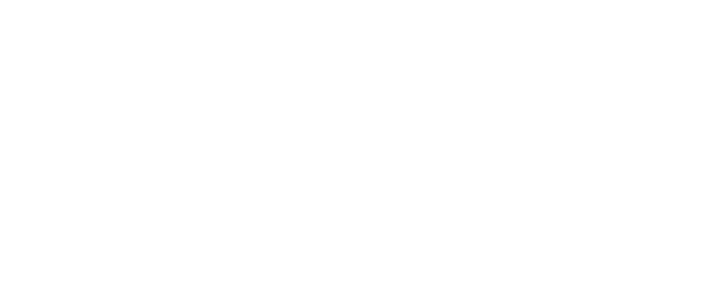
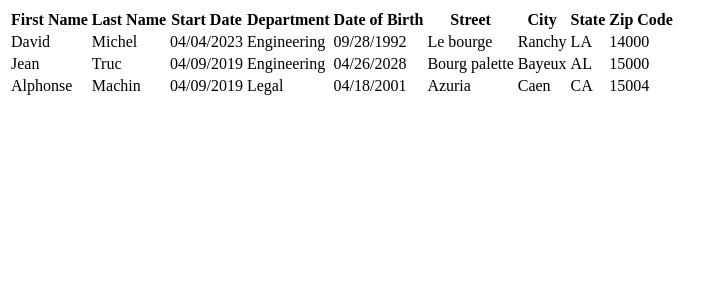
Before and after one commit to david-mi/DAJR_React_Table, a React (Vite) app: page / in a window 1280 px wide. Shown: the top 300 px of the page, without its empty margins (0-725 px from the left). Built offline with nearby package versions, Linux system fonts and the light colour scheme.

Commit message:
feat: implement basic table from react-table, with data retrieved from jQuery app #2

```diff
--- a/package.json
+++ b/package.json
@@ -10,11 +10,13 @@
   },
   "dependencies": {
     "react": "^18.2.0",
-    "react-dom": "^18.2.0"
+    "react-dom": "^18.2.0",
+    "react-table": "^7.8.0"
   },
   "devDependencies": {
     "@types/react": "^18.0.28",
     "@types/react-dom": "^18.0.11",
+    "@types/react-table": "^7.7.14",
     "@vitejs/plugin-react": "^3.1.0",
     "typescript": "^4.9.3",
     "vite": "^4.2.0"
--- a/src/App.tsx
+++ b/src/App.tsx
@@ -1,8 +1,9 @@
-const App = () => {
+import { data, columns } from "./dataTable"
+import Table from "./Table"
 
+function App() {
   return (
-    <div className="app">
-    </div>
+    <Table columns={columns} data={data} />
   )
 }
 
--- /dev/null
+++ b/src/Table.tsx
@@ -0,0 +1,68 @@
+import { useTable, useSortBy } from "react-table"
+
+interface Props {
+  data: {
+    [key: string]: string
+  },
+  columns: {
+    Header: string,
+    accessor: string
+  }[]
+}
+
+function Table({ columns, data }: Props) {
+  const {
+    getTableProps,
+    getTableBodyProps,
+    headerGroups,
+    rows,
+    prepareRow,
+  } = useTable(
+    {
+      columns,
+      data,
+    },
+    useSortBy,
+  )
+
+
+  return (
+    <>
+      <table {...getTableProps()}>
+        <thead>
+          {headerGroups.map(headerGroup => (
+            <tr {...headerGroup.getHeaderGroupProps()}>
+              {headerGroup.headers.map(column => (
+                <th {...column.getHeaderProps(column.getSortByToggleProps())}>
+                  {column.render('Header')}
+                  {/* Add a sort direction indicator */}
+                  <span>
+                    {column.isSorted
+                      ? column.isSortedDesc
+                        ? ' 🔽'
+                        : ' 🔼'
+                      : ''}
+                  </span>
+                </th>
+              ))}
+            </tr>
+          ))}
+        </thead>
+        <tbody {...getTableBodyProps()}>
+          {rows.map((row, i) => {
+            prepareRow(row)
+            return (
+              <tr {...row.getRowProps()}>
+                {row.cells.map(cell => {
+                  return <td {...cell.getCellProps()}>{cell.render('Cell')}</td>
+                })}
+              </tr>
+            )
+          })}
+        </tbody>
+      </table>
+    </>
+  )
+}
+
+export default Table
--- /dev/null
+++ b/src/dataTable.ts
@@ -0,0 +1,74 @@
+export const data = [
+  {
+    "firstName": "David",
+    "lastName": "Michel",
+    "dateOfBirth": "09/28/1992",
+    "startDate": "04/04/2023",
+    "department": "Engineering",
+    "street": "Le bourge",
+    "city": "Ranchy",
+    "state": "LA",
+    "zipCode": "14000"
+  },
+  {
+    "firstName": "Jean",
+    "lastName": "Truc",
+    "dateOfBirth": "04/26/2028",
+    "startDate": "04/09/2019",
+    "department": "Engineering",
+    "street": "Bourg palette",
+    "city": "Bayeux",
+    "state": "AL",
+    "zipCode": "15000"
+  },
+  {
+    "firstName": "Alphonse",
+    "lastName": "Machin",
+    "dateOfBirth": "04/18/2001",
+    "startDate": "04/09/2019",
+    "department": "Legal",
+    "street": "Azuria",
+    "city": "Caen",
+    "state": "CA",
+    "zipCode": "15004"
+  }
+]
+
+export const columns = [
+  {
+    Header: "First Name",
+    accessor: "firstName"
+  },
+  {
+    Header: "Last Name",
+    accessor: "lastName"
+  },
+  {
+    Header: "Start Date",
+    accessor: "startDate"
+  },
+  {
+    Header: "Department",
+    accessor: "department"
+  },
+  {
+    Header: "Date of Birth",
+    accessor: "dateOfBirth"
+  },
+  {
+    Header: "Street",
+    accessor: "street"
+  },
+  {
+    Header: "City",
+    accessor: "city"
+  },
+  {
+    Header: "State",
+    accessor: "state"
+  },
+  {
+    Header: "Zip Code",
+    accessor: "zipCode"
+  },
+]
```
Also changed, not shown: src/GlobalFilter.tsx (added, +14 -0 lines), 1 other file (tests, documents, lock files or other folders).
